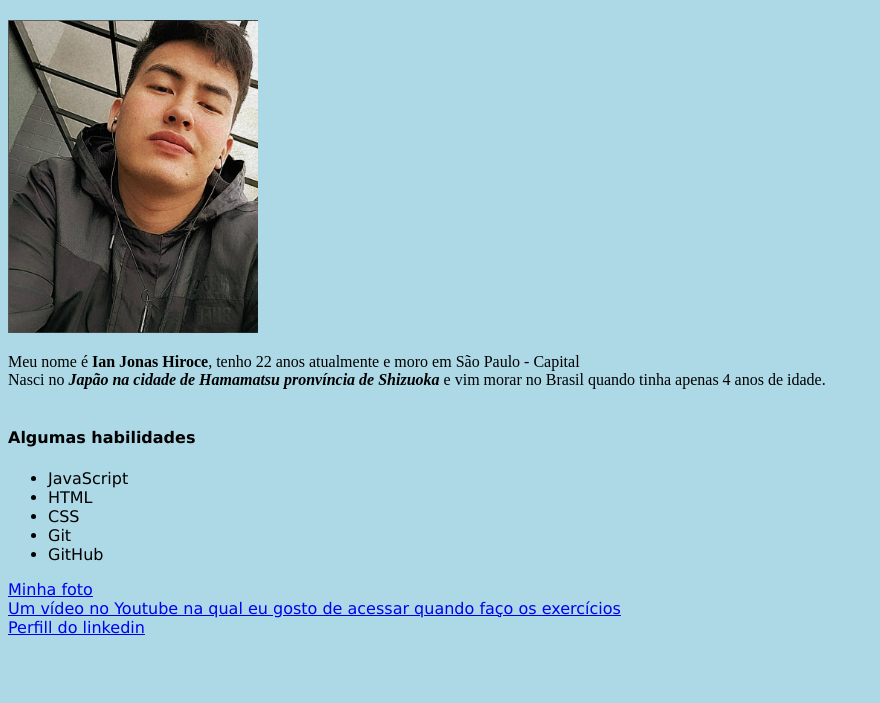
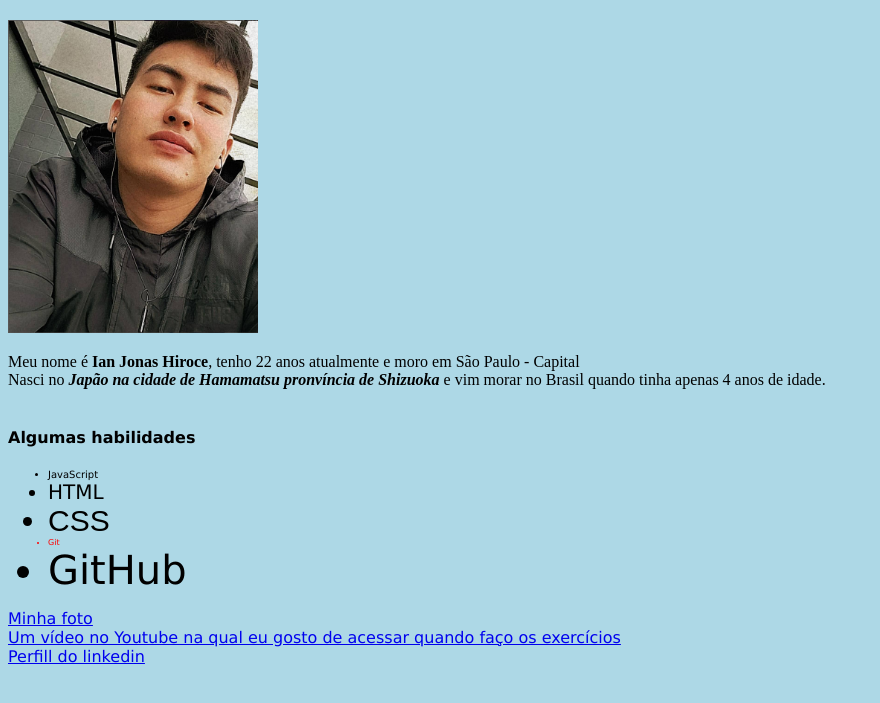
Before and after one commit to ianhiroce/ianhiroce.github.io, a plain HTML site: page index.html in a window 1280 px wide. Shown: the part 79-782 px from the top of the page, without its empty margins (0-880 px from the left). Drawn offline with Linux system fonts and the light colour scheme.

Commit message:
adicionado as classes

```diff
--- a/index.html
+++ b/index.html
@@ -29,9 +29,27 @@ font-family: 'Times New Roman', Times, serif;
 
 }
 
+.javascript {
+font-size: 10px;
+}
 
+.html {
+font-size: 20px;
+}
 
+.css {
+font-size: 30px;
+font-family: fantasy;
+}
 
+.git {
+font-size: 8px;
+color:red;
+}
+
+.github {
+font-size: 40px;
+}
 
 
 </style>
@@ -50,19 +68,17 @@ font-family: 'Times New Roman', Times, serif;
         <h4>Algumas habilidades</h4>
     <ul>
 
-        <li>JavaScript</li>
-        <li>HTML</li>
-        <li>CSS</li>
-        <li>Git</li>
-        <li>GitHub</li>
+        <li class="javascript">JavaScript</li>
+        <li class="html">HTML</li>
+        <li class="css">CSS</li>
+        <li class="git">Git</li>
+        <li class="github">GitHub</li>
 
     </ul>
 
 <a href="#minha-foto">Minha foto</a><br>
 <a href="https://www.youtube.com/watch?v=xwZW-m-DpVg" target="_blank">Um vídeo no Youtube na qual eu gosto de acessar quando faço os exercícios</a><br>
 <a href="https://www.linkedin.com/in/ianhiroce/" target="_blank">Perfill do linkedin</a>
-
-
 
 
 
```
